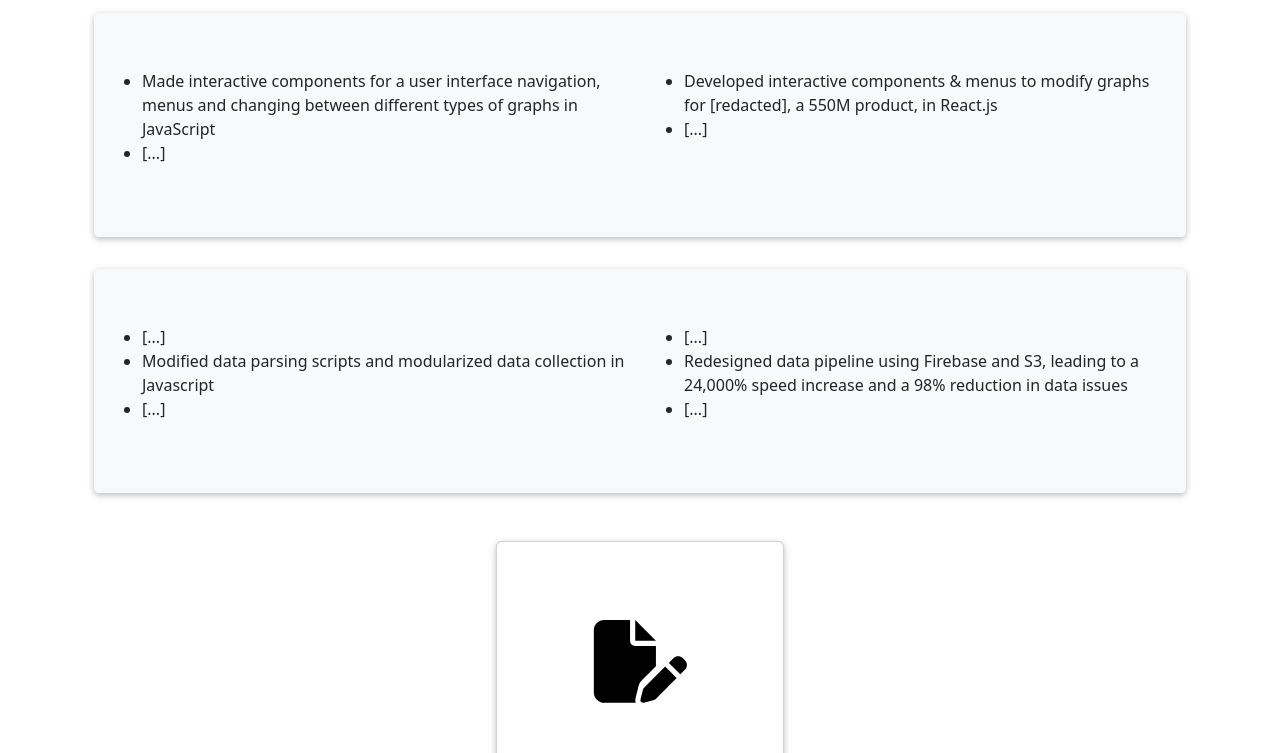
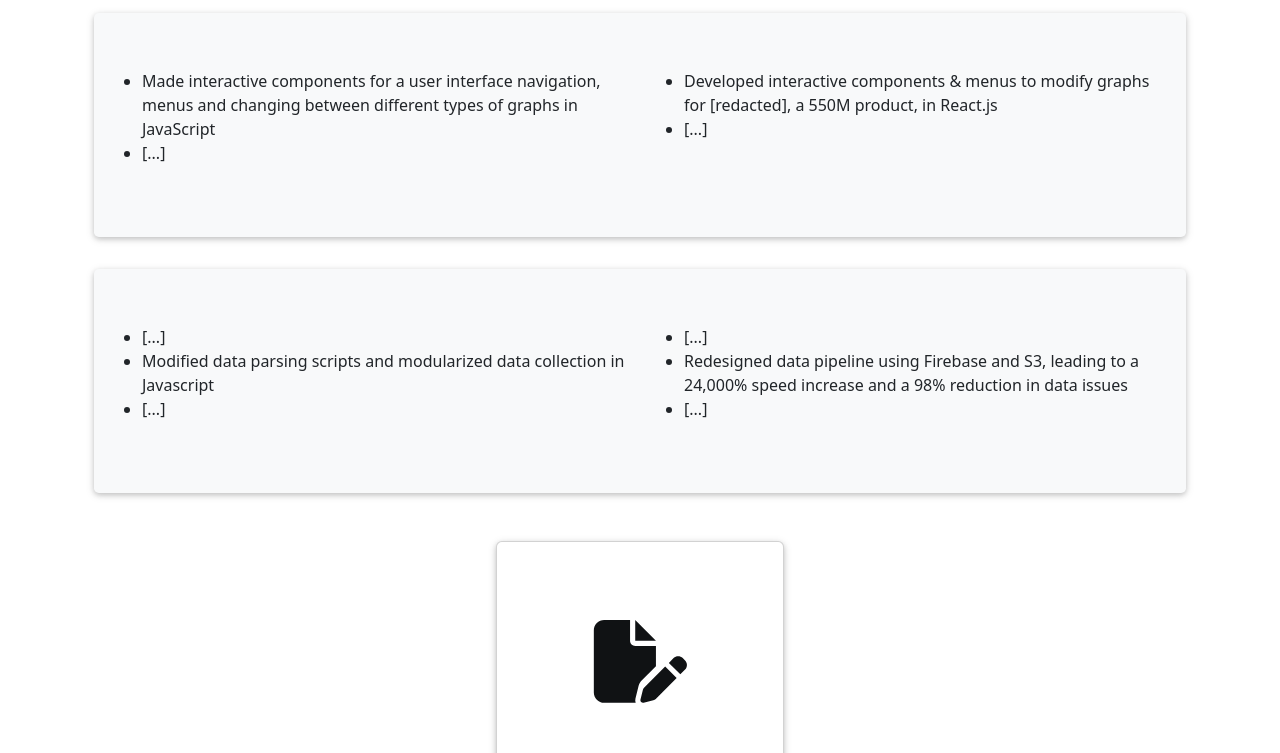
Before and after one commit to OpenRedSoftware/engresume, a React app: page /examples in a window 1280 px wide. Shown: the part 199-952 px from the top of the page. Built offline with nearby package versions, Linux system fonts and the light colour scheme; some packages are replaced by stand-ins of ours.

Commit message:
Slightly reduce blackness of svgs on white background

```diff
--- a/src/index.css
+++ b/src/index.css
@@ -61,3 +61,7 @@
 [data-bs-theme="dark"] .svg-icon {
   fill: #ADB5BD;
 }
+
+[data-bs-theme="light"] .svg-icon {
+  fill: #101214;
+}
```
